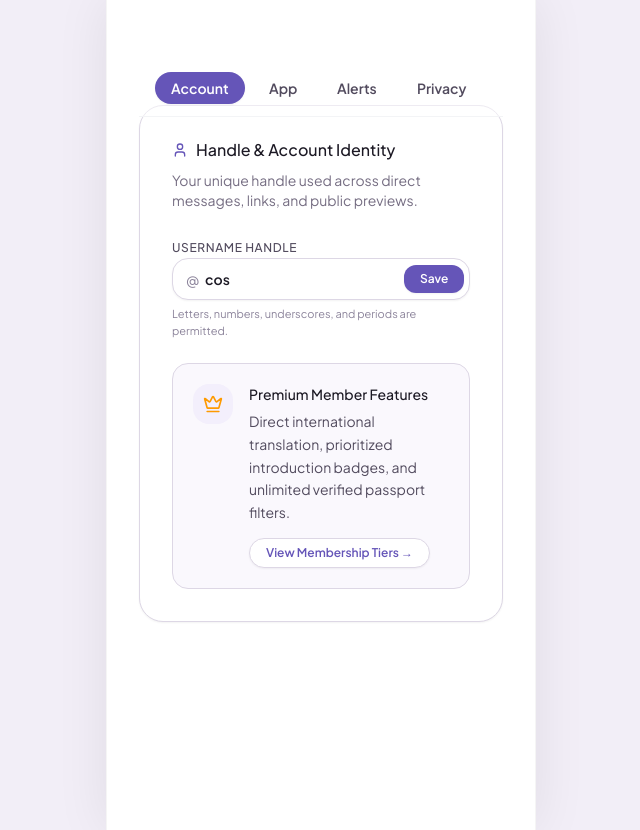
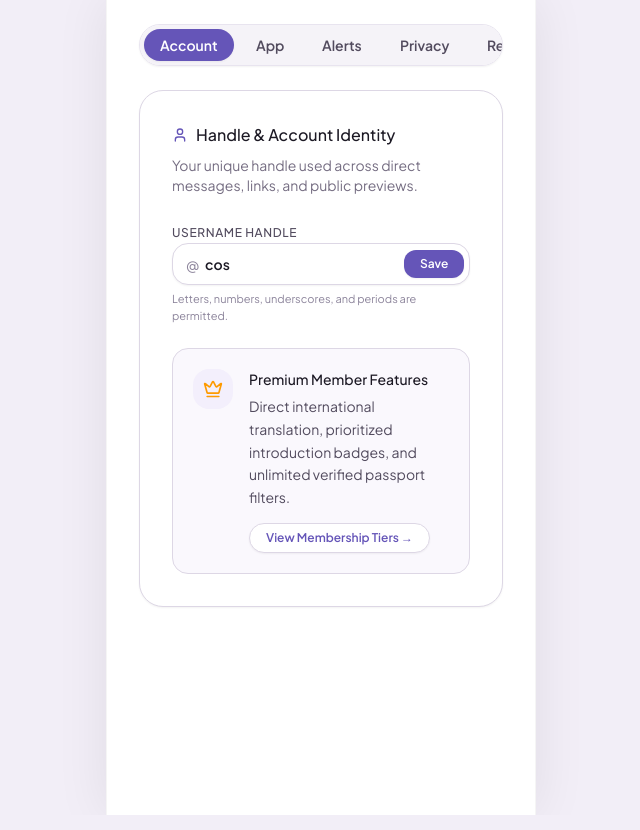
Before and after one commit to sandschristopher-png/asiansin-love, a Next.js app: page /settings in a window 1280 px wide. Shown: the whole page, without its empty margins (319-959 px from the left). Built offline with nearby package versions, Linux system fonts and the light colour scheme; no server answers.

Commit message:
Fix Settings UI: remove duplicate header, match Discover pill bar styling, repair corrupted class strings

```diff
--- a/app/settings/page.tsx
+++ b/app/settings/page.tsx
@@ -19,7 +19,7 @@ export default function SettingsPage() {
   return (
     <main className="flex-1 max-w-4xl mx-auto w-full px-4 sm:px-6 lg:px-8 pt-6 pb-32 space-y-6">
       {/* Category Pills Navigation */}
-      <div className="sticky top-[60px] z-20 flex items-center gap-2 px-4 py-3 bg-white/50 border-b border-gray-100 overflow-x-auto no-scrollbar">
+      <div className="flex items-center gap-1.5 p-1 bg-[#F5F3F8] border border-[#E8E4EF] rounded-full shadow-xs w-full overflow-x-auto no-scrollbar">
         {[
           { key: 'account', label: 'Account' },
           { key: 'app', label: 'App' },
```
